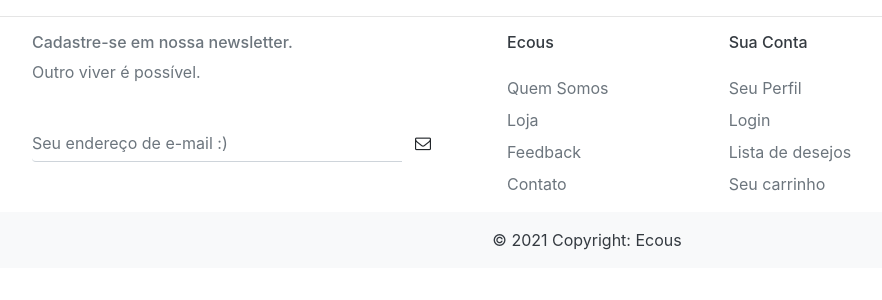
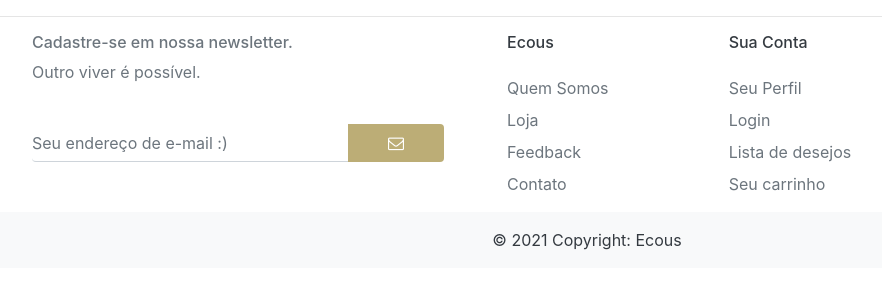
Before and after one commit to bacristiane/ecous, an Angular app: page /footer in a window 1280 px wide. Shown: the top 300 px of the page, without its empty margins (53-935 px from the left). Built offline with nearby package versions, Linux system fonts and the light colour scheme.

Commit message:
[Inserção do cursor 'pointer' nos elementos clicáveis e estilização dos botões] - [26/10/2021]

```diff
--- a/src/app/detalhe-produto/detalhe-produto.component.css
+++ b/src/app/detalhe-produto/detalhe-produto.component.css
@@ -6,6 +6,7 @@ a {
     color: #bcac76;
     text-decoration: none;
     background-color: transparent;
+    cursor: pointer;
 }
 
 body {
@@ -18,3 +19,25 @@ body {
     text-align: left;
     background-color: #fff;
 }
+
+
+.list-unstyled a{
+    cursor:default;
+}
+
+.close{
+    color: #BCAD76;
+}
+
+.btn-list{
+    width: 6rem;
+    background-color: #BCAD76;
+    color: #fff;
+    font-weight: 500;
+}
+
+.btn-list:hover{
+    background-color: #fff;
+    color:  #BCAD76;
+    border: 1px solid #BCAD76;
+}
--- a/src/app/detalhe-produto/detalhe-produto.component.html
+++ b/src/app/detalhe-produto/detalhe-produto.component.html
@@ -76,8 +76,7 @@
         </div>
       </div>
       <div class="modal-footer">
-        <button type="button" class="btn btn-secondary" data-dismiss="modal">Fechar</button>
-        <button (click)='entrar()' type="button" class="btn btn-primary" data-dismiss="modal" >Entrar</button>
+        <button (click)='entrar()' type="button" class="btn btn-list" data-dismiss="modal" >Entrar</button>
       </div>
     </div>
   </div>
--- a/src/app/footer/footer.component.css
+++ b/src/app/footer/footer.component.css
@@ -11,7 +11,27 @@ textarea{
     background-color: transparent;
 }
 
-.botaozinho{
-    color: #bcac76;
-    opacity: 2;
+a{
+    cursor: pointer;
 }
+
+button {
+    width: 6rem;
+    background-color: #BCAD76;
+    color: #fff;
+    font-weight: 500;
+    transition: 0.533ms ease-in-out;
+}
+
+button:hover{
+    background-color: #fff;
+    color:  #BCAD76;
+    border: 1px solid #BCAD76;
+}
+
+.modal-header .close {
+
+    background-color: transparent;
+    color:  #BCAD76;
+    border: transparent;
+}
--- a/src/app/footer/footer.component.html
+++ b/src/app/footer/footer.component.html
@@ -52,9 +52,6 @@
                       Feedback
                     </a>
                     <!-- Botão para acionar modal -->
-                    <!-- <button type="button" class="btn btn-primary" data-toggle="modal" data-target="#ModalLongoExemplo">
-                      Abrir modal de demonstração
-                    </button> -->
 
                     <!-- Modal -->
                     <div class="modal" id="ModalLongoExemplo" tabindex="-1" role="dialog"
@@ -91,7 +88,7 @@
                             </form>
                           </div>
                           <div class="modal-footer">
-                            <button type="button" class="btn botaozinho" (click)='enviarModal()'
+                            <button type="button" class="btn" (click)='enviarModal()'
                               data-dismiss="modal">Enviar</button>
                           </div>
                         </div>
--- a/src/app/listagem-produto/listagem-produto.component.css
+++ b/src/app/listagem-produto/listagem-produto.component.css
@@ -21,6 +21,11 @@ body {
     margin-bottom: 1.2rem;
     color: #212529;
 }
+
+img, a{
+    cursor: pointer;
+}
+
 
 @media (max-width: 983px){
     .responsivotoggle{
--- a/src/app/menu/menu.component.css
+++ b/src/app/menu/menu.component.css
@@ -65,3 +65,7 @@ i:hover{
 .brand-hover:hover{
     color: #bcac76;
 }
+
+a{
+    cursor: pointer;
+}
--- a/src/app/quem-somos/quem-somos.component.html
+++ b/src/app/quem-somos/quem-somos.component.html
@@ -165,7 +165,7 @@
             produtos ecológicos e parcerias com pequenos empreendedores.</p>
         </div>
         <div class="col-6 col-md-4 text-center mb-4"><img class="avatar avatar-xxl shadow-0 mb-3"
-            style="width: 160px; height: 160px;" src="https://i.imgur.com/thqqpui.png" alt="">
+            style="width: 160px; height: 160px;" src="https://i.imgur.com/gteIS9D.png" alt="">
           <h4 class="h6 mb-1">Gaia Ecommerce</h4>
           <p class="text-muted mb-6">Nossa missão é trazer a dinâmica da ecologia para todos os nossos clientes, e
             também oferecer créditos bônus para compras com nossos parceiros.</p>
```
